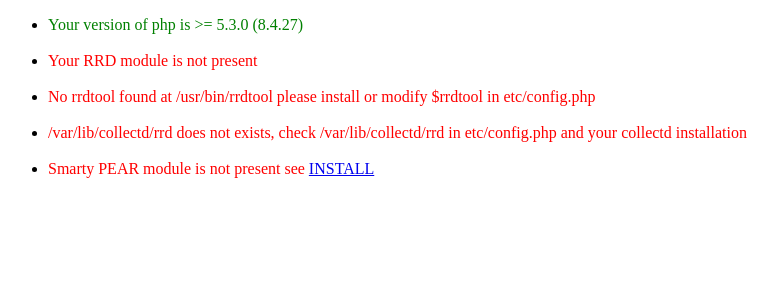
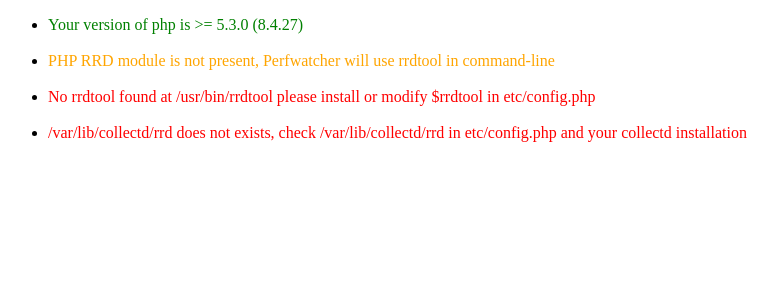
Before and after one commit to perfwatcher/perfwatcher, a PHP site: page /setup.php in a window 1280 px wide. Shown: the top 300 px of the page, without its empty margins (0-777 px from the left). Run offline with PHP 8.4, Linux system fonts and the light colour scheme.

Commit message:
Fix INSTALL procedure
Adding possibility to do not use PHP RRD module

```diff
--- a/setup.php
+++ b/setup.php
@@ -12,14 +12,15 @@
 require 'etc/config.default.php';
 function printok($txt) { return "<font color='green'>$txt</font>"; }
 function printko($txt) { return "<font color='red'>$txt</font>"; }
+function printoo($txt) { return "<font color='orange'>$txt</font>"; }
 
 $ok = "Your version of php is >= 5.3.0 (".PHP_VERSION.")";
-$ko = "Your version of php is < 5.3.0 (".PHP_VERSION.")";
-echo "<li>".(version_compare(PHP_VERSION, '5.3.0', '>=') ? printok ($ok) : printko ($ko))."</li><br/>";
+$oo = "Your version of php is < 5.3.0 (".PHP_VERSION."), so no PHP RRD module, Perfwatcher will use rrdtool in command-line";
+echo "<li>".(version_compare(PHP_VERSION, '5.3.0', '>=') ? printok ($ok) : printoo ($oo))."</li><br/>";
 
-$ok = "Your RRD module is present (".phpversion("rrd").")";
-$ko = "Your RRD module is not present";
-echo "<li>".(version_compare(phpversion("rrd"), '0.0.0', '>=') ? printok ($ok) : printko ($ko))."</li><br/>";
+$ok = "PHP RRD module is present (".phpversion("rrd").")";
+$oo = "PHP RRD module is not present, Perfwatcher will use rrdtool in command-line";
+echo "<li>".(version_compare(phpversion("rrd"), '0.0.0', '>=') ? printok ($ok) : printoo ($oo))."</li><br/>";
 
 $ok = "rrdtool is present at $rrdtool";
 $ko = "No rrdtool found at $rrdtool please install or modify \$rrdtool in etc/config.php";
@@ -35,14 +36,6 @@ $ok = "$rrds_path is present ";
 $ko = "$rrds_path does not exists, check $rrds_path in etc/config.php and your collectd installation";
 echo "<li>".(isset($rrds_path) && is_dir($rrds_path) ? printok ($ok) : printko ($ko))."</li><br/>";
 
-$smarty_path = array('Smarty/Smarty.class.php', 'smarty/libs/Smarty.class.php');
-foreach ($smarty_path as $path) {
-    @include $path;
-}
-$ok = "Smarty PEAR module is present ";
-$ko = "Smarty PEAR module is not present see <a href=\"INSTALL\">INSTALL</a>";
-echo "<li>".(class_exists('Smarty') ? printok ($ok) : printko ($ko))."</li><br/>";
-
 ?>
 		</ul>
     </body>
```
Also changed, not shown: graph.php (+9 -4 lines), 1 other file.
